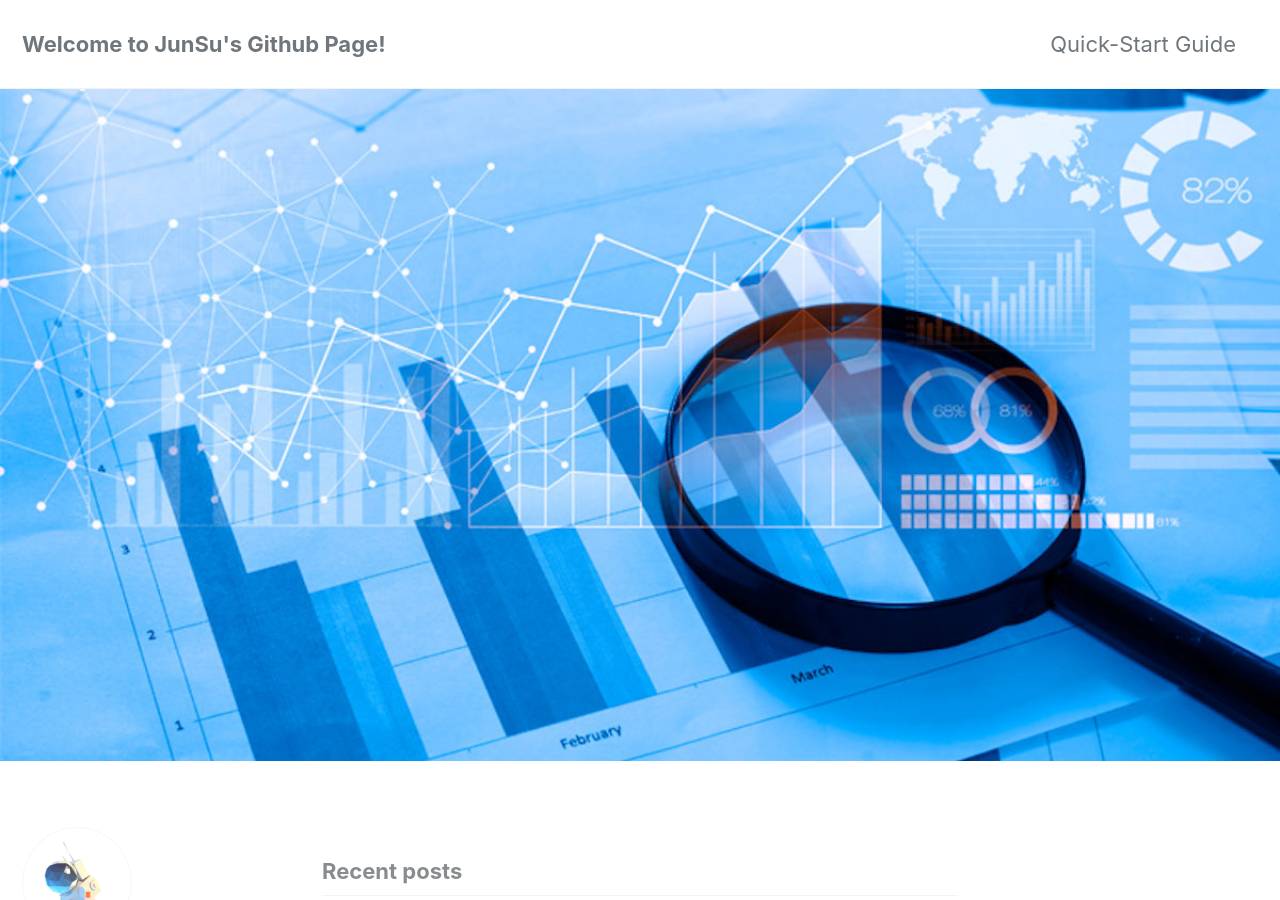
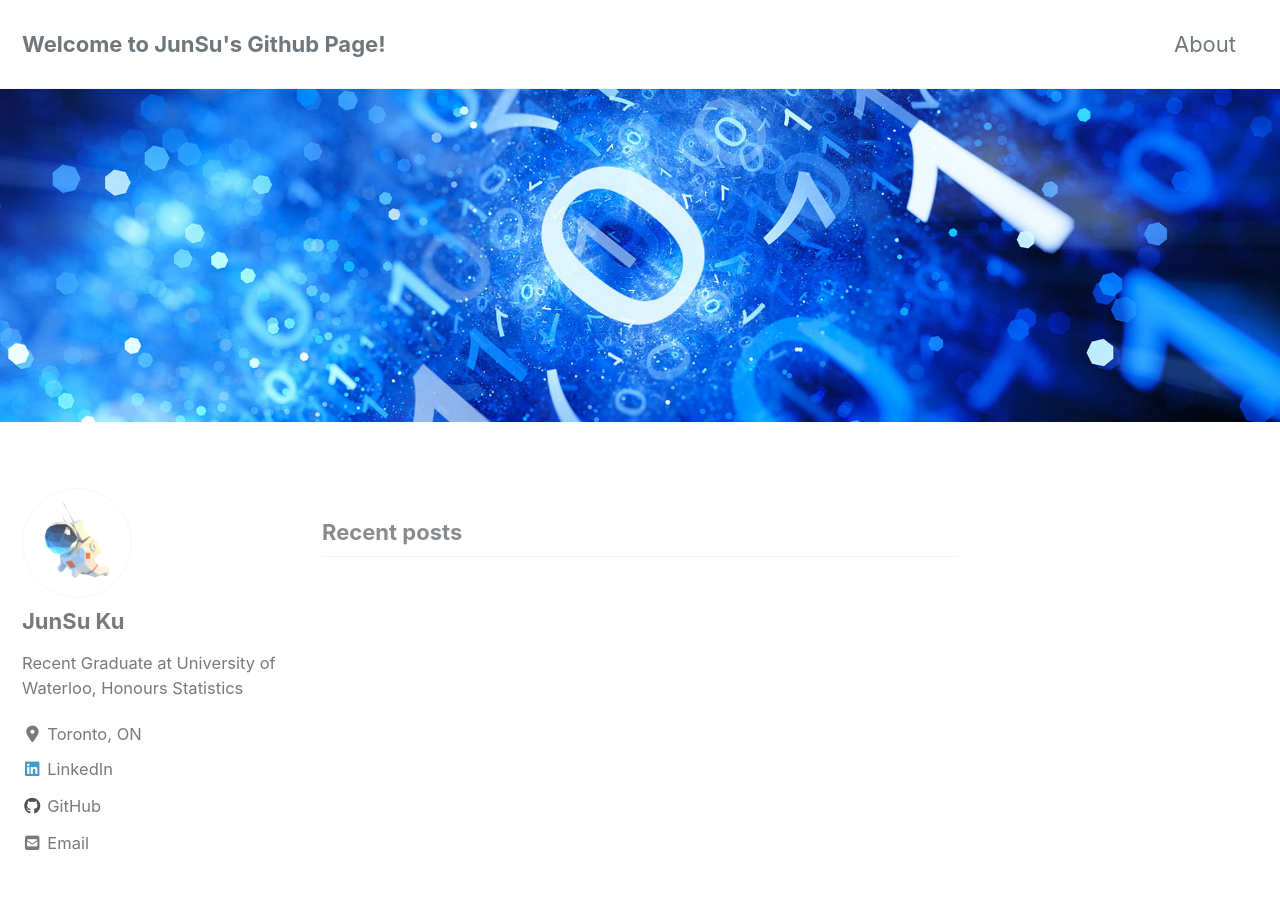
Before and after one commit to junsu-ku/junsu-ku.github.io, a Jekyll site: the page built from index.html, in a window 1280 px wide and 900 px high. Built offline with Jekyll 4.4.1, drawn with Linux system fonts in a browser that asks for light colours; cached includes are drawn as plain includes; nearby versions of some CDN libraries; the list of posts is cut into pages by our own code.

Commit message:
about page

```diff
--- a/_data/navigation.yml
+++ b/_data/navigation.yml
@@ -1,9 +1,7 @@
 # main links
 main:
-  - title: "Quick-Start Guide"
-    url: https://mmistakes.github.io/minimal-mistakes/docs/quick-start-guide/
-  # - title: "About"
-  #   url: https://mmistakes.github.io/minimal-mistakes/about/
+  - title: "About"
+    url: /about/
   # - title: "Sample Posts"
   #   url: /year-archive/
   # - title: "Sample Collections"
```
Also changed, not shown: images/header.jpg.
